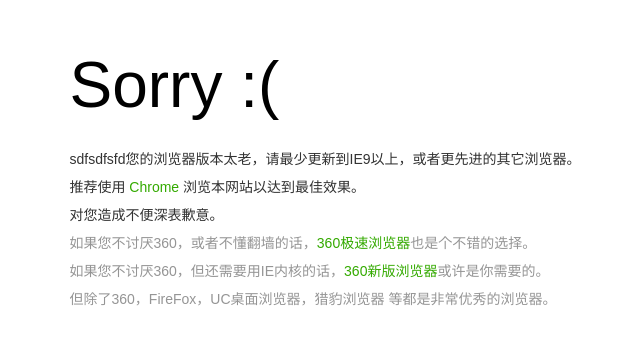
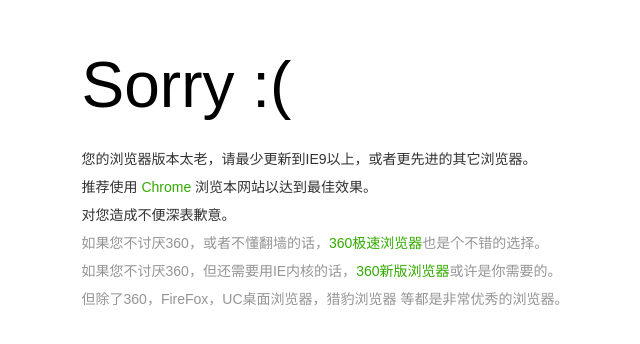
Before and after one commit to peipei8356/tudoudou1, a website: page np.html in a window 1280 px wide. Shown: the part 218-562 px from the top of the page, without its empty margins (315-955 px from the left). Drawn offline with nearby package versions, Linux system fonts and the light colour scheme; files that its build step writes are made by us from their sources.

Commit message:
reset np.html

```diff
--- a/np.html
+++ b/np.html
@@ -86,7 +86,7 @@
 	<span class="midfix"></span>
 	<span class="saySometing">
 		<font class="f1">Sorry :( </font><br>
-		<font class="f2">sdfsdfsfd您的浏览器版本太老，请最少更新到IE9以上，或者更先进的其它浏览器。</font><br>
+		<font class="f2">您的浏览器版本太老，请最少更新到IE9以上，或者更先进的其它浏览器。</font><br>
 		<font class="f2">推荐使用 <a href="http://rj.baidu.com/search/index/?kw=%25E8%25B0%25B7%25E6%25AD%258C%25E6%25B5%258F%25E8%25A7%2588%25E5%2599%25A8">Chrome</a> 浏览本网站以达到最佳效果。</font><br>
 		<font class="f2">对您造成不便深表歉意。</font><br>
 		<font class="f2 gry">如果您不讨厌360，或者不懂翻墙的话，<a href="http://chrome.360.cn">360极速浏览器</a>也是个不错的选择。</font><br>
```
